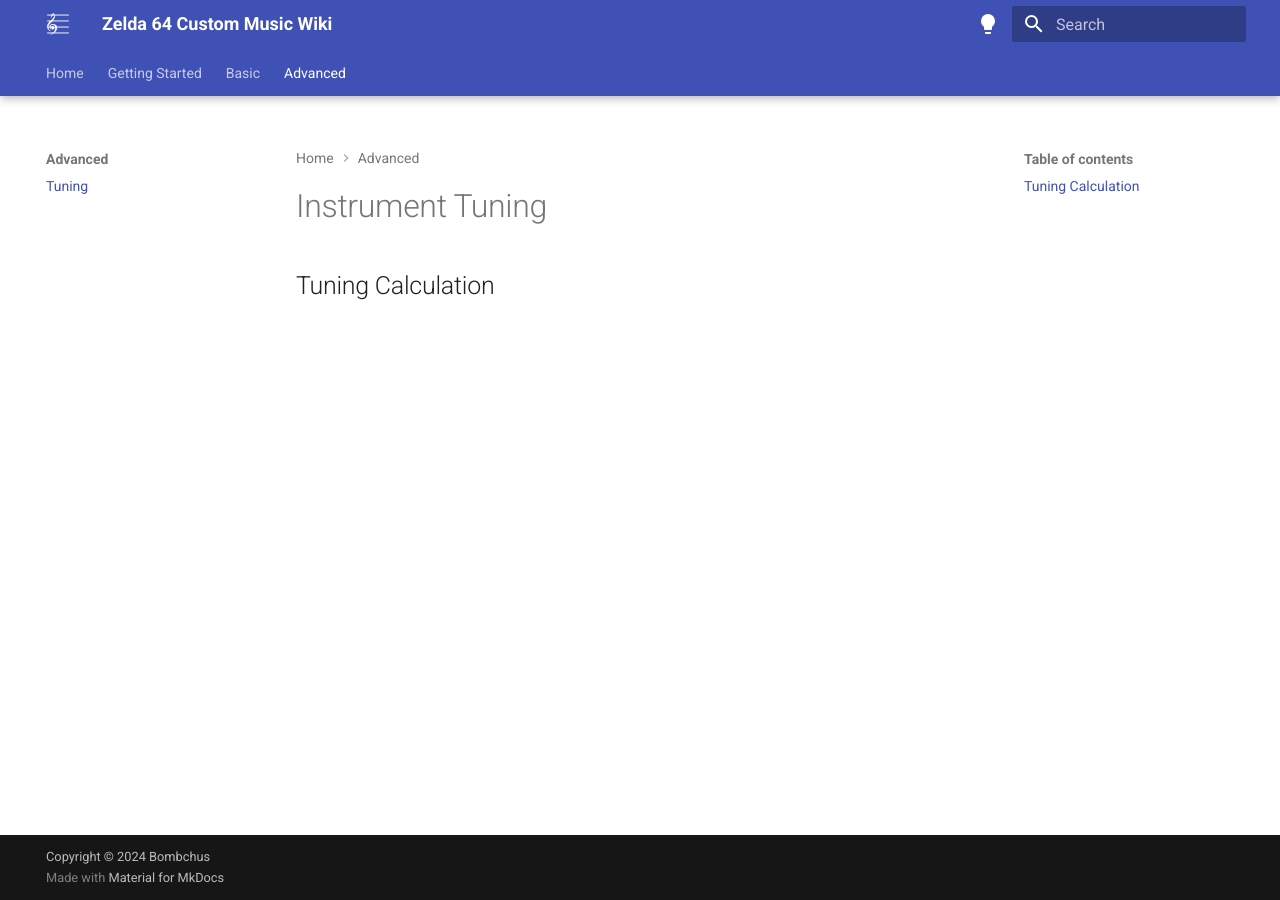
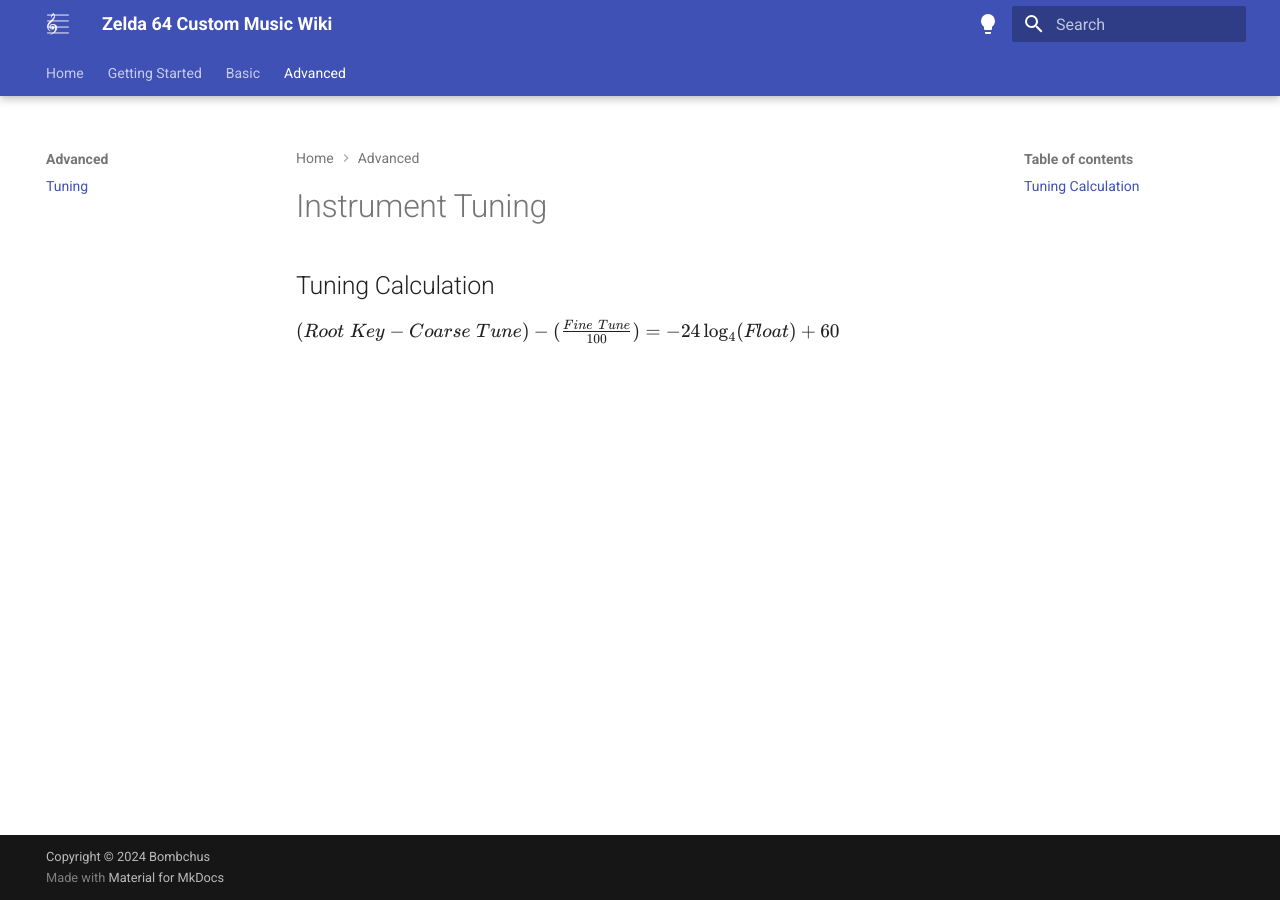
Before and after one commit to bombchus/z64-music-wiki, an MkDocs documentation site: the page built from docs/tuning.md, in a window 1280 px wide. Built offline with MkDocs 1.6.1 and Material for MkDocs 9.7.7, drawn with Linux system fonts in a browser that asks for light colours; some of the changed lines change nothing that is shown.

Commit message:
update pages

```diff
--- /dev/null
+++ b/docs/javascripts/katex.js
@@ -0,0 +1,10 @@
+document$.subscribe(({ body }) => {
+    renderMathInElement(body, {
+      delimiters: [
+        { left: "$$",  right: "$$",  display: true },
+        { left: "$",   right: "$",   display: false },
+        { left: "\\(", right: "\\)", display: false },
+        { left: "\\[", right: "\\]", display: true }
+      ],
+    })
+  })
--- a/docs/tuning.md
+++ b/docs/tuning.md
@@ -1,3 +1,4 @@
 # Instrument Tuning
 
 ## Tuning Calculation
+$(Root\hspace{1 mm}Key-Coarse\hspace{1 mm}Tune)-(\frac{Fine\hspace{1 mm}Tune}{100})=-24\log_4(Float)+60$
--- a/mkdocs.yml
+++ b/mkdocs.yml
@@ -71,6 +71,14 @@
       emoji_index: !!python/name:material.extensions.emoji.twemoji
       emoji_generator: !!python/name:material.extensions.emoji.to_svg
 
+extra_javascript:
+  - javascripts/katex.js
+  - https://unpkg.com/katex@0/dist/katex.min.js
+  - https://unpkg.com/katex@0/dist/contrib/auto-render.min.js
+
+extra_css:
+  - https://unpkg.com/katex@0/dist/katex.min.css
+
 # Page Tree
 nav:
   - Home: index.md
```
